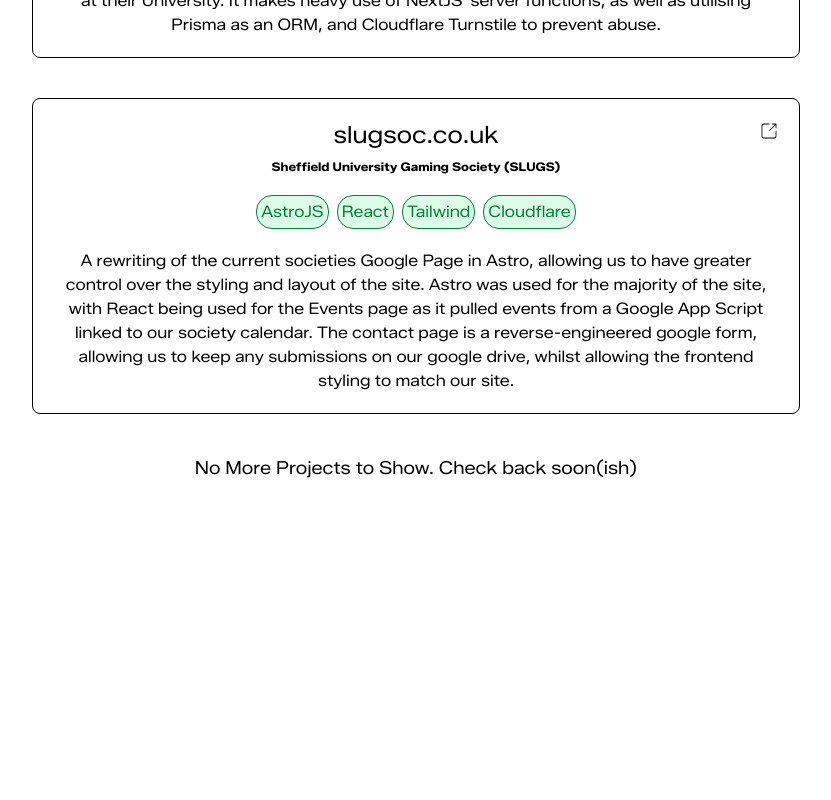
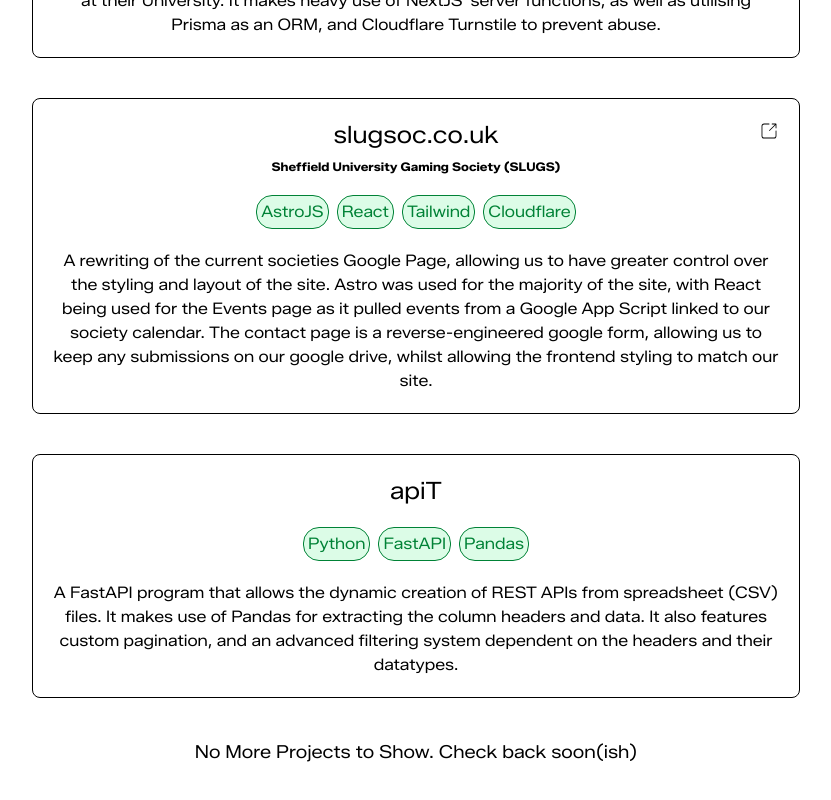
Before and after one commit to OGD311/uk.co.ogoodwinday_nextjs, a Next.js app: page / in a window 1280 px wide. Shown: the part 2044-2844 px from the top of the page, without its empty margins (384-1215 px from the left). Before the commit the page ends 2602 px from the top, so only its background shows below. Built offline with nearby package versions, Linux system fonts and the light colour scheme.

Commit message:
Added another project, reworded others.

```diff
--- a/public/data/projects.ts
+++ b/public/data/projects.ts
@@ -9,9 +9,14 @@
     {
         title: "slugsoc.co.uk",
         tools: ["AstroJS", "React", "Tailwind", "Cloudflare"],
-        description: "A rewriting of the current societies Google Page in Astro, allowing us to have greater control over the styling and layout of the site. Astro was used for the majority of the site, with React being used for the Events page as it pulled events from a Google App Script linked to our society calendar. The contact page is a reverse-engineered google form, allowing us to keep any submissions on our google drive, whilst allowing the frontend styling to match our site.",
+        description: "A rewriting of the current societies Google Page, allowing us to have greater control over the styling and layout of the site. Astro was used for the majority of the site, with React being used for the Events page as it pulled events from a Google App Script linked to our society calendar. The contact page is a reverse-engineered google form, allowing us to keep any submissions on our google drive, whilst allowing the frontend styling to match our site.",
         link: "https://slugsoc.co.uk",
         company: "Sheffield University Gaming Society (SLUGS)"
+    },
+    {
+        title: "apiT",
+        tools: ["Python", "FastAPI", "Pandas"],
+        description: "A FastAPI program that allows the dynamic creation of REST APIs from spreadsheet (CSV) files. It makes use of Pandas for extracting the column headers and data. It also features custom pagination, and an advanced filtering system dependent on the headers and their datatypes."
     }
 
 ];
```
